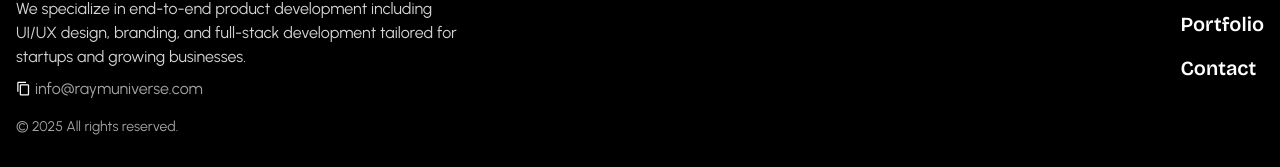
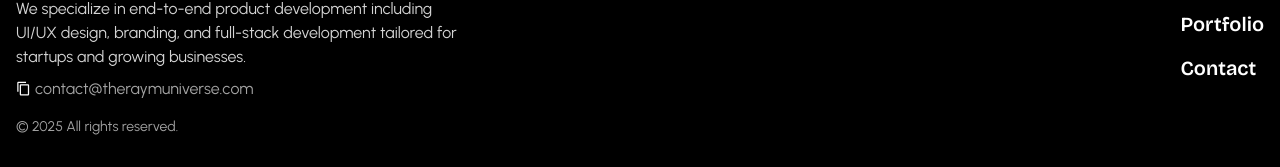
Before and after one commit to theraymuniverse/raymuniverse, a Next.js app: page / in a window 1280 px wide. Shown: the part 5093-5260 px from the top of the page. Built offline with nearby package versions, Linux system fonts and the light colour scheme.

Commit message:
fix footer

```diff
--- a/src/app/components/Footer.tsx
+++ b/src/app/components/Footer.tsx
@@ -11,7 +11,7 @@ export default function Footer() {
   const [copied, setCopied] = useState(false)
 
   const copyEmail = () => {
-    navigator.clipboard.writeText('info@allbrandi.ng')
+    navigator.clipboard.writeText('contact@theraymuniverse.com')
     setCopied(true)
     setTimeout(() => setCopied(false), 2000)
   }
@@ -55,7 +55,7 @@ export default function Footer() {
                 >
                   {copied ? <MdCheck size={15} /> : <MdContentCopy size={15} />}
                 </button>
-                <p className="text-base text-neutral-400">info@raymuniverse.com</p>
+                <p className="text-base text-neutral-400">contact@theraymuniverse.com</p>
               </div>
               <p className="text-sm mt-4 text-neutral-400">&copy; {new Date().getFullYear()} All rights reserved.</p>
             </div>
```
